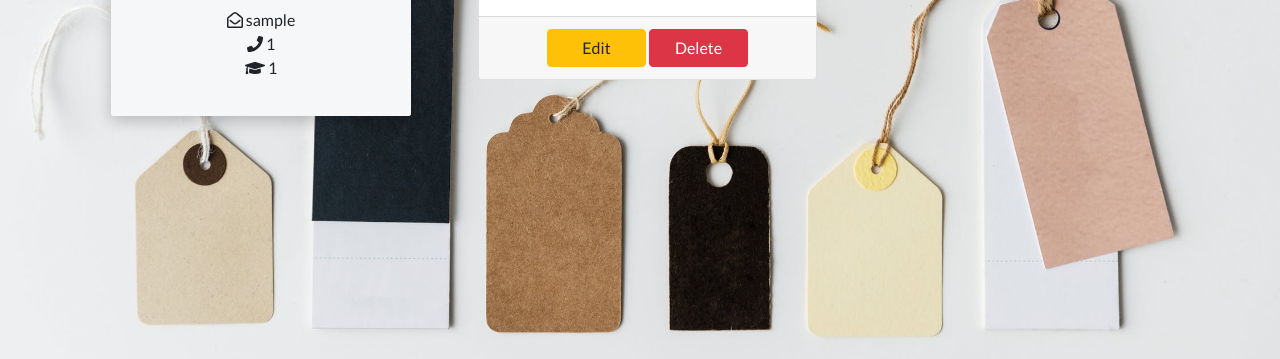
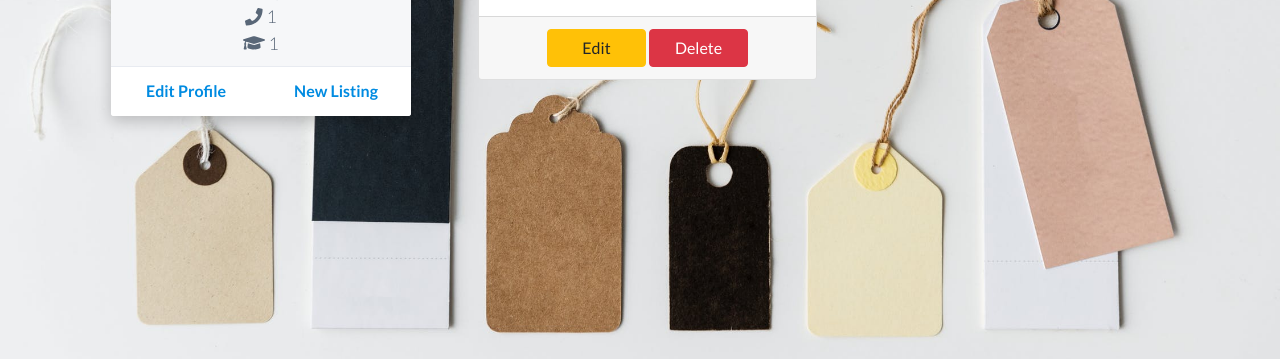
Before and after one commit to brianbolnick/project-10, a PHP site: page /views/profile.php in a window 1280 px wide. Shown: the part 441-800 px from the top of the page. Run offline with PHP 8.4, Linux system fonts and the light colour scheme; the visitor is signed in with stand-in values (Sample User, id 1); data comes from the database, SQL or seed files in the repository; some libraries are stand-ins or nearby versions.

Commit message:
more profile updates

```diff
--- a/styles/styles.css
+++ b/styles/styles.css
@@ -273,7 +273,7 @@ h1.listing-title {
 }
 
 .profile-card-heading {
-    height: 145px;
+    height: 115px;
 }
 
 .profile-card-body {
@@ -285,7 +285,7 @@ h1.listing-title {
 }
 
 .profile-card-img {
-    top: 80px;
+    top: 50px;
     background-color: #fff;
     border: 0.25rem solid #fff;
     box-shadow: 0 0.25rem 0.5rem 0 #b9c0cb;
@@ -313,6 +313,47 @@ h1.listing-title {
 
 .profile-name {
     font-size: 2rem;
+    color: #596778;
+    font-weight: 600;
+}
+
+.contact {
+    color: #596778;
+    font-size: 1.1rem;
+    font-weight: 300;
+}
+
+.profile-options {
+    background-color: #fff;
+    border-radius: 0 0 0.1875rem 0.1875rem;
+    border-top: 0.0625rem solid #e8ebf1;
+    display: -webkit-box;
+    display: flex;
+    height: 3.125rem;
+    justify-content: space-around;
+    width: 100%;
+    position: absolute;
+    bottom: 0;
+    align-items: center;
+}
+
+a.profile-option {
+    align-items: center;
+    border-radius: 0;
+    color: #008be1;
+    display: flex;
+    flex: 1;
+    justify-content: center;
+    padding: 0;
+    font-weight: 700;
+    height: 100%;
+}
+
+a.profile-option:hover {
+    border-color: transparent;
+    text-decoration: none;
+    background-color: #2286ec;
+    color: #fff;
 }
 
 @media only screen and (max-width: 767px) and (min-width: 320px) {
--- a/views/profile.php
+++ b/views/profile.php
@@ -56,10 +56,14 @@ $rows = $result->num_rows;
                         </div>
                         <div class="profile-contact">
                             <?php
-                            echo "<div><i class='far fa-envelope-open'></i> " . $_SESSION['username'] . "</div>";
-                            echo " <div><i class='fas fa-phone'></i> " . $_SESSION['phone'] . "</div>";
-                            echo " <div><i class='fas fa-graduation-cap'></i> " . $_SESSION['institution_id'] . "</div>";
+                            echo "<div class='contact'><i class='far fa-envelope-open'></i> " . $_SESSION['username'] . "</div>";
+                            echo " <div class='contact'><i class='fas fa-phone'></i> " . $_SESSION['phone'] . "</div>";
+                            echo " <div class='contact'><i class='fas fa-graduation-cap'></i> " . $_SESSION['institution_id'] . "</div>";
                             ?>
+                        </div>
+                        <div class="profile-options">
+                            <a class='profile-option' href="./edit-profile.php">Edit Profile</a>
+                            <a class='profile-option' href="./add-listing.php">New Listing</a>
                         </div>
                     </div>
 
```
